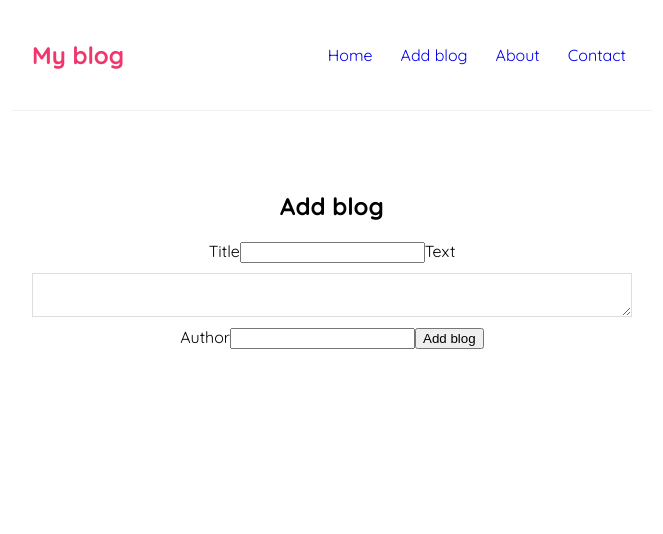
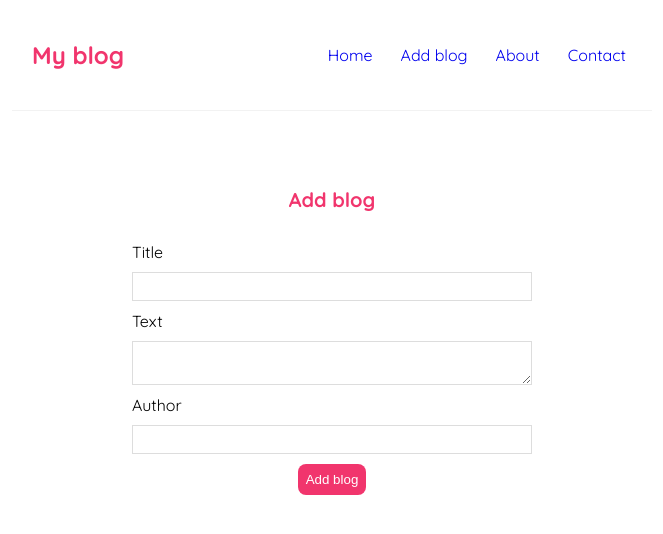
Before and after one commit to susanneeneroth/my-blog-react, a React (Create React App) app: page /addblog in a window 1280 px wide. Shown: the top 534 px of the page, without its empty margins (308-971 px from the left). Built offline with nearby package versions, Linux system fonts and the light colour scheme.

Commit message:
Changes to css for forms

```diff
--- a/package.json
+++ b/package.json
@@ -7,6 +7,7 @@
     "@testing-library/react": "^11.2.6",
     "@testing-library/user-event": "^12.8.3",
     "aws-amplify": "^3.3.26",
+    "aws-amplify-react": "^4.2.30",
     "react": "^17.0.2",
     "react-dom": "^17.0.2",
     "react-router-dom": "^5.2.0",
--- a/src/index.css
+++ b/src/index.css
@@ -94,24 +94,24 @@ a:visited {
 }
 
 /* create new blog form */
-.form {
+.create {
   max-width: 400px;
   margin: 0 auto;
   text-align: center;
 }
 
-.form label {
+.create label {
   text-align: left;
   display: block;
 }
 
-.form h2 {
+.create h2 {
   font-size: 20px;
   color: #f1356d;
   margin-bottom: 30px;
 }
 
-.form input, .create textarea, .create select {
+.create input, .create textarea, .create select {
   width: 100%;
   padding: 6px 10px;
   margin: 10px 0;
@@ -120,7 +120,7 @@ a:visited {
   display: block;
 }
 
-.form button {
+.create button {
   background: #f1356d;
   color: #fff;
   border: 0;
--- a/src/pages/LoginPage.js
+++ b/src/pages/LoginPage.js
@@ -21,7 +21,7 @@ const LoginPage = () => {
     }
 
     return (
-        <div className="form">
+        <div className="create">
             <h2>Login page</h2>
             <form onSubmit={handleSubmit}>
             <label>Email: </label>
```
Also changed, not shown: 1 other file (tests, documents, lock files or other folders).
